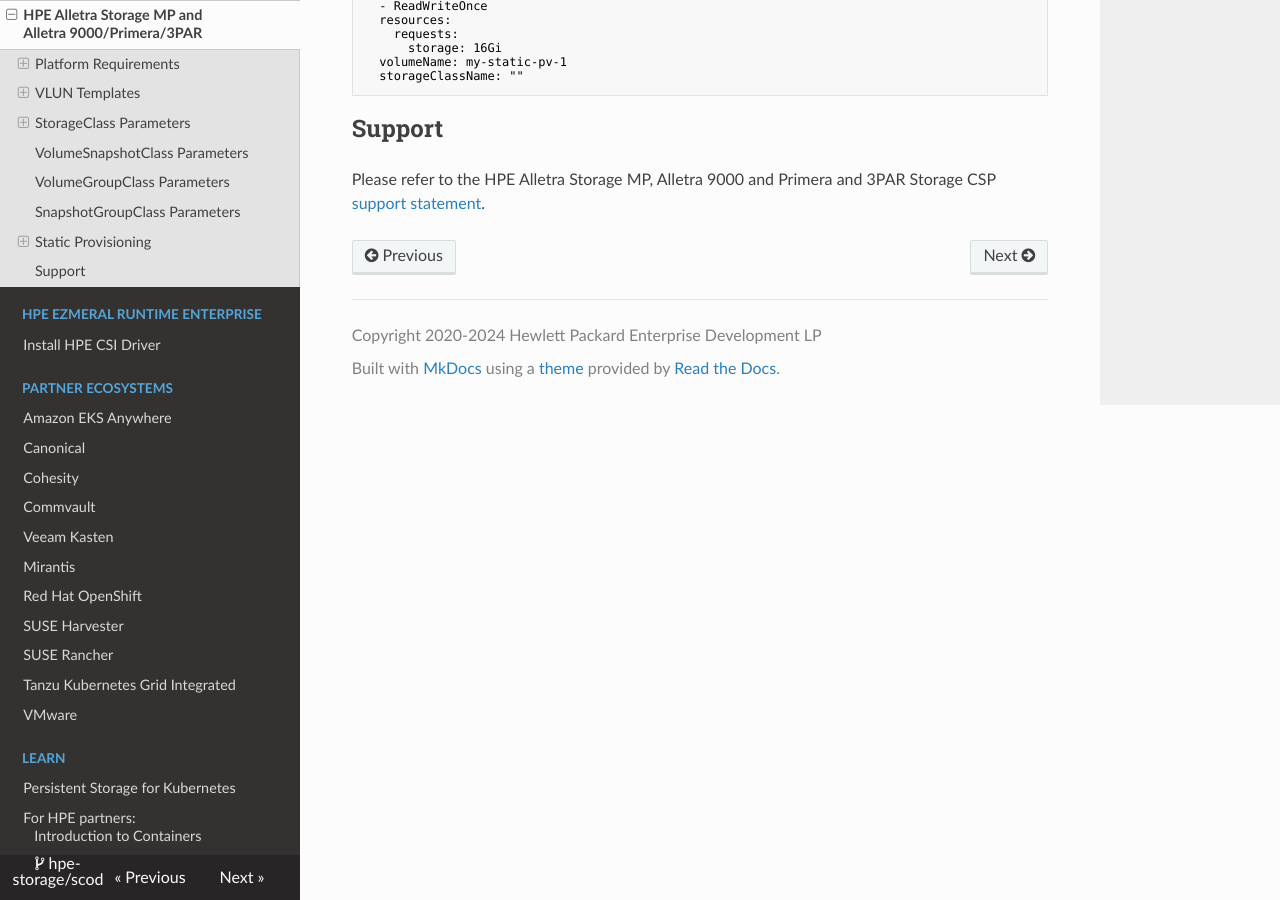
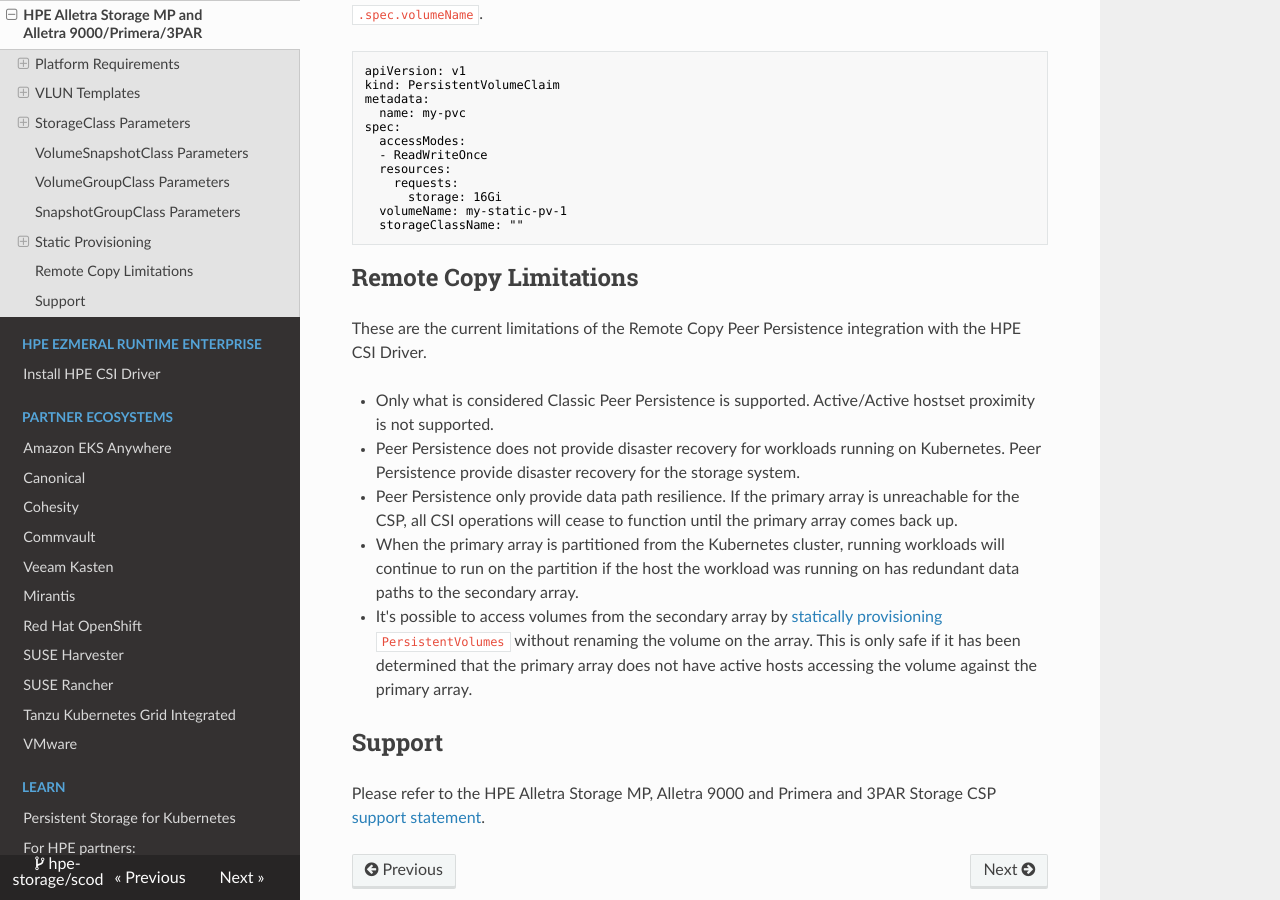
Before and after one commit to hpe-storage/scod, an MkDocs documentation site: the page built from docs/container_storage_provider/hpe_alletra_storage_mp/index.md, in a window 1280 px wide and 900 px high, scrolled down 11391 px. Built offline with MkDocs 1.6.1, drawn with Linux system fonts in a browser that asks for light colours; nearby versions of some CDN libraries; some of the changed text lies outside the part shown.

Commit message:
PP limitations
Signed-off-by: Michael Mattsson <michael.mattsson@gmail.com>

````diff
--- a/docs/container_storage_provider/hpe_alletra_storage_mp/index.md
+++ b/docs/container_storage_provider/hpe_alletra_storage_mp/index.md
@@ -164,6 +164,9 @@
 
 For a tutorial on how to enable replication, check out the blog [Enabling Remote Copy using the HPE CSI Driver for Kubernetes on HPE Primera](https://developer.hpe.com/blog/ppPAlQ807Ah8QGMNl1YE/tutorial-enabling-remote-copy-using-the-hpe-csi-driver-for-kubernetes-on)
 
+!!! warning
+    Be understood with the [limitations](#remote_copy_limitations) of the Remote Copy Peer Persistence integration with the HPE CSI Driver before proceeding.
+
 A Custom Resource Definition (CRD) of type `hpereplicationdeviceinfos.storage.hpe.com`  must be created to define the target array information. The CRD object name will be used to define the `StorageClass` parameter **replicationDevices**. CRD mandatory parameters: `targetCpg`, `targetName`, `targetSecret` and `targetSecretNamespace`.
 
 
@@ -214,9 +217,7 @@
 </small>
 
 !!! important
-
     Remote Copy groups (RCG) created by the HPE CSI driver 2.1 and later have the **Auto synchronize** and **Auto recover** policies applied. <br /> To add or remove these policies from RCGs, modify the existing RCG using the SSMC or CLI with the following command: <br/ > <br /> **Add** <br /> `setrcopygroup pol auto_recover,auto_synchronize <group_name>` <br/ > **Remove** <br /> `setrcopygroup pol no_auto_recover,no_auto_synchronize <group_name>`
-
 
 #### Add Non-Replicated Volume to Remote Copy group
 
@@ -232,8 +233,6 @@
 
 !!! note
     `remoteCopyGroup` and `oneRcgPerPvc` parameters are mutually exclusive and cannot be added together when editing a `PVC`.
-
-
 
 ## VolumeSnapshotClass Parameters
 
@@ -390,6 +389,16 @@
   storageClassName: ""
 ```
 
+## Remote Copy Limitations
+
+These are the current limitations of the Remote Copy Peer Persistence integration with the HPE CSI Driver.
+
+- Only what is considered Classic Peer Persistence is supported. Active/Active hostset proximity is not supported.
+- Peer Persistence does not provide disaster recovery for workloads running on Kubernetes. Peer Persistence provide disaster recovery for the storage system.
+- Peer Persistence only provide data path resilience. If the primary array is unreachable for the CSP, all CSI operations will cease to function until the primary array comes back up.
+- When the primary array is partitioned from the Kubernetes cluster, running workloads will continue to run on the partition if the host the workload was running on has redundant data paths to the secondary array.
+- It's possible to access volumes from the secondary array by [statically provisioning](#static_provisioning) `PersistentVolumes` without renaming the volume on the array. This is only safe if it has been determined that the primary array does not have active hosts accessing the volume against the primary array.
+
 ## Support
 
 Please refer to the HPE Alletra Storage MP, Alletra 9000 and Primera and 3PAR Storage CSP [support statement](../../legal/support/index.md#hpe_primera_and_hpe_3par_container_storage_provider_support).
````
